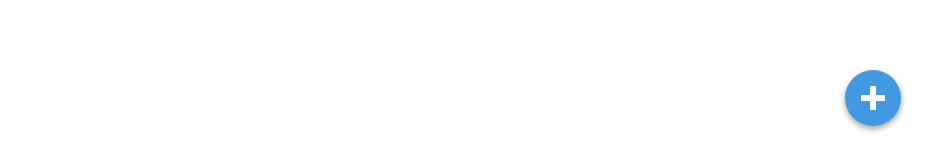
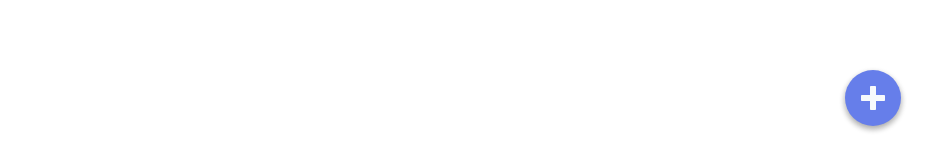
Before and after one commit to alarivan/lists, a Vue app: page / in a window 1280 px wide. Shown: the part 650-797 px from the top of the page, without its empty margins (355-1280 px from the left). Built offline with nearby package versions, Linux system fonts and the light colour scheme; what vue-js-modal, vue-mq, vue2-touch-events would draw is missing.

Commit message:
Update FixedButton styles

```diff
--- a/src/components/common/FixedButton.vue
+++ b/src/components/common/FixedButton.vue
@@ -23,7 +23,7 @@ export default {
 
 <style scoped lang="scss">
 .new-fixed {
-  @apply fixed font-bold px-4 py-4 bg-blue-500 rounded-full text-white;
+  @apply fixed px-4 py-4 rounded-full;
 
   box-shadow: 0 3px 6px rgba(0, 0, 0, 0.16), 0 3px 6px rgba(0, 0, 0, 0.23);
   bottom: 1.5rem;
```
